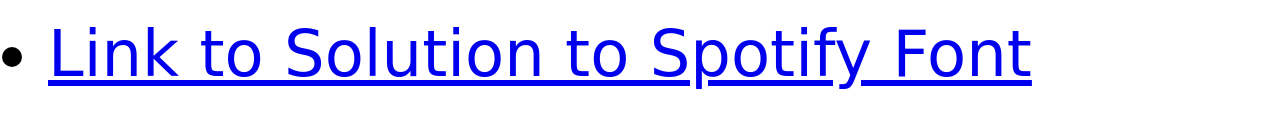
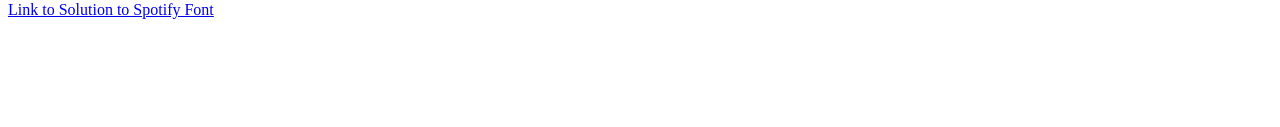
Before and after one commit to coachthax/Relative-Link-To-Project, a plain HTML site: page index.html in a window 1280 px wide. Shown: the part 383-510 px from the top of the page. Drawn offline with Linux system fonts and the light colour scheme.

Commit message:
Update index.html

```diff
--- a/index.html
+++ b/index.html
@@ -17,10 +17,8 @@
   <h1> Spotify Search Bar Font Solution </h1>
 <li class="allPics"><img id="me" src="https://image-store.slidesharecdn.com/62dcd75c-f20c-4df6-8c7e-0a642ec521fa-original.png" /></li>
 
-<ul class="flex-container">
-  <li class="flex-item" id="header">
     <a href=" https://coachthax.github.io/UXProject/">Link to Solution to Spotify Font</a>
-    </li>
+
 
 
 
```
